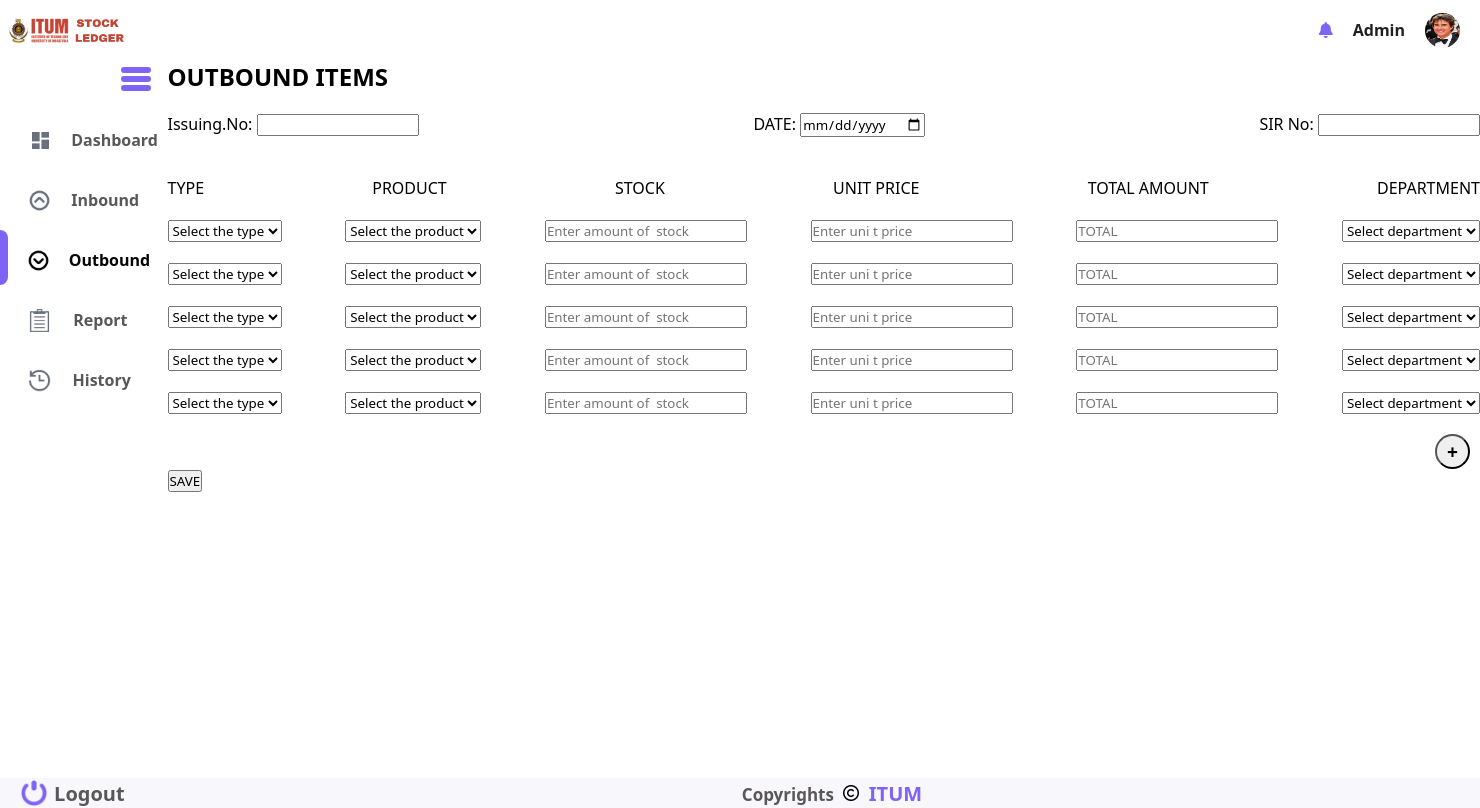
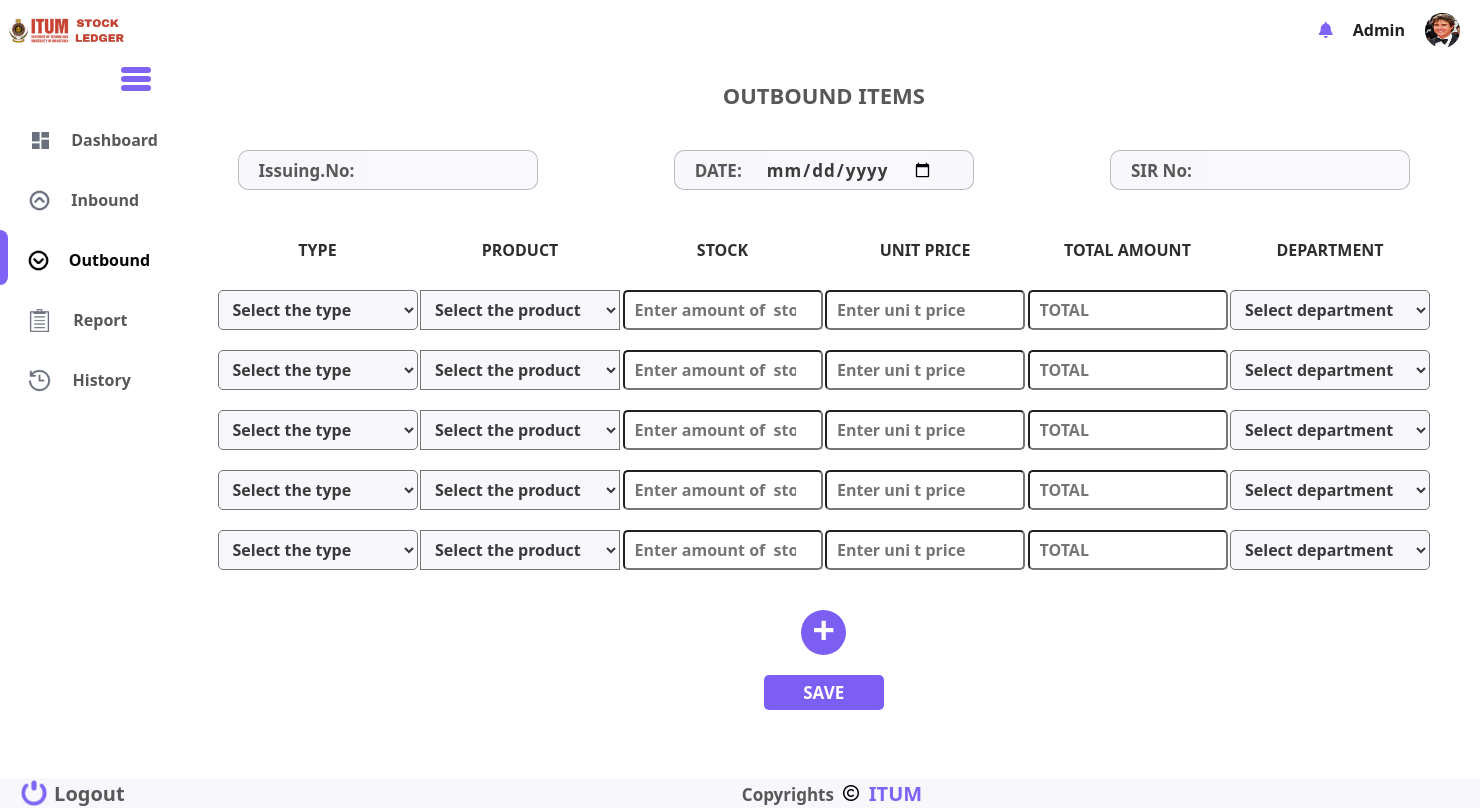
Before and after one commit to tharsikan1999/Stock-Ledger, a CodeIgniter app: page /Stock-Ledger/index.php/welcome/outboundView in a window 1480 px wide. Run offline with CodeIgniter, Linux system fonts and the light colour scheme; some libraries are stand-ins or nearby versions.

Commit message:
Customize outbound.php

```diff
--- a/application/views/manager/outbound.php
+++ b/application/views/manager/outbound.php
@@ -154,14 +154,18 @@
       <!--Page bar-->
 
       <div class="page-bar">
-            <h2 class="text-center">OUTBOUND ITEMS</h2>
+            <h2 id="outbound-heading" class="text-center">OUTBOUND ITEMS</h2>
             <form id="outbound_form" name="outbound_form">
               <div class="row col-md-12 col-lg-12 col-sm-12 pt-3">
                 <span class="col-md-4 col-lg-4 col-sm-4 text-center">Issuing.No:
-                  <input type="text" name="is_no" id="is_no" size="15" /></span>
-                <span class="col-md-4 col-lg-4 col-sm-4 text-center">DATE: <input type="date" name="date" id="date" /></span>
+                  <input type="text" name="is_no" id="is_no" size="15" />
+                </span>
+                <span class="col-md-4 col-lg-4 col-sm-4 text-center">DATE:
+                  <input type="date" name="date" id="date" />
+                </span>
                 <span class="col-md-4 col-lg-4 col-sm-4 text-center">SIR No:
-                  <input type="text" name="sir_no" id="sir_no" size="15" /></span>
+                  <input type="text" name="sir_no" id="sir_no" size="15" />
+                </span>
               </div>
 
               <div class="row col-md-12 py-2">
@@ -169,7 +173,7 @@
                 <span class="col-md-3 col-lg-3 col-sm-3"></span>
               </div>
               <!-- Label -->
-              <div class="row col-md-12 col-lg-12 col-sm-12">
+              <div class="row col-md-12 col-lg-12 col-sm-12" id="outbound-menu">
                 <span class="col-md-2 col-lg-2 col-sm-2 text-center">TYPE</span>
                 <span class="col-md-2 col-lg-2 col-sm-2 text-center">PRODUCT</span>
                 <span class="col-md-2 col-lg-2 col-sm-2 text-center">STOCK</span>
@@ -407,8 +411,8 @@
                   </span>
                 </div>
               </div>
-              <div id="add10" class="" style="text-align: right">
-                <input type="button" class="admin-avatar btn-ld text-white btn-outline-warning border-0" onclick="add10()" style="font-size: larger; font-weight: 900" value="+" />
+              <div id="add10" style="text-align: right">
+                <div id="circle-button-inbound" onclick="add10()"><p>+</p></div>
               </div>
 
               <div id="mid5" name="mid5" style="display: none">
@@ -638,8 +642,10 @@
                   </span>
                 </div>
               </div>
-              <div id="add15" class="" style="text-align: right; display: none">
-                <input type="button" class="admin-avatar btn-ld text-white btn-outline-warning border-0" onclick="add15()" style="font-size: larger; font-weight: 900" value="+" />
+              <div id="add15">
+                 <div id="add152">
+                 <div id="circle-button-inbound2" onclick="add15()"><p>+</p></div>
+                  </div>
               </div>
 
               <div id="last5" name="last5" style="display: none">
@@ -869,8 +875,8 @@
                   </span>
                 </div>
               </div>
-              <div class="text-center py-2">
-                <input type="submit" class="btn btn-md btn-ld btn-outline-warning text-white" value="SAVE" />
+              <div id="py-2" class="text-center py-2">
+                <input type="submit" id="save-button-inbound" class="btn btn-md btn-ld btn-outline-warning text-white" value="SAVE" />
               </div>
             </form>
       </div>
@@ -880,16 +886,12 @@
         <div class="user-dashboard">
                 <div class="user-profile">
                     <i class="fas fa-user fa-lg"></i>
-                    <a href="<?php echo base_url(); ?>index.php/Welcome/profileView">
                         <p>Profile</p>
-                    </a>
                 </div>
 
                 <div class="logout-user-profile">
                     <i class="fas fa-sign-out-alt fa-lg"></i>
-                    <a href="<?php echo base_url(); ?>index.php/Welcome/index">
                         <p>Log Out</p>
-                    </a>
                 </div>
 
             </div>
--- a/resources/frontend/Js/Histroy.Js
+++ b/resources/frontend/Js/Histroy.Js
@@ -15,14 +15,14 @@ const logOutUrl = document.querySelector(".logout-user-profile");
 
 
 logOutUrl.addEventListener("click",()=>{
-    window.location = "index.php";
+    window.location = "http://localhost/Stock-Ledger/index.php/";
 });
 
 
 const logOutUrlFooter = document.querySelector(".logout");
 
 logOutUrlFooter.addEventListener("click",()=>{
-    window.location = "index.php";
+    window.location = "http://localhost/Stock-Ledger/index.php/";
 });
 
 
--- a/resources/frontend/Js/Outbound.js
+++ b/resources/frontend/Js/Outbound.js
@@ -10,14 +10,16 @@ window.addEventListener("load", function () {
 
 const logOutUrl = document.querySelector(".logout-user-profile");
 
-logOutUrl.addEventListener("click", () => {
-  window.location = "index.php";
+
+logOutUrl.addEventListener("click",()=>{
+    window.location = "http://localhost/Stock-Ledger/index.php/";
 });
+
 
 const logOutUrlFooter = document.querySelector(".logout");
 
-logOutUrlFooter.addEventListener("click", () => {
-  window.location = "index.php";
+logOutUrlFooter.addEventListener("click",()=>{
+    window.location = "http://localhost/Stock-Ledger/index.php/";
 });
 
 /* Slider bar animations */
--- a/resources/frontend/Js/Report.js
+++ b/resources/frontend/Js/Report.js
@@ -15,14 +15,14 @@ const logOutUrl = document.querySelector(".logout-user-profile");
 
 
 logOutUrl.addEventListener("click",()=>{
-    window.location = "index.php";
+    window.location = "http://localhost/Stock-Ledger/index.php/";
 });
 
 
 const logOutUrlFooter = document.querySelector(".logout");
 
 logOutUrlFooter.addEventListener("click",()=>{
-    window.location = "index.php";
+    window.location = "http://localhost/Stock-Ledger/index.php/";
 });
 
 
--- a/resources/frontend/Outbound.css
+++ b/resources/frontend/Outbound.css
@@ -0,0 +1,316 @@
+.page-bar {
+    display: flex;
+    flex-direction: column;
+    align-items: center;
+}
+
+
+
+
+#outbound_form {
+
+
+    min-width: 100%;
+    padding: 0 50px;
+
+
+  }
+
+
+#outbound-heading {
+    font-size: 22px;
+    color: #595757;
+    margin: 20px 0;
+  }
+
+
+  .pt-3 {
+  }
+
+  .col-sm-4 {
+    height: 40px;
+    width: 300px;
+    display: flex;
+    justify-content: space-between;
+    align-items: center;
+    font-size: 17px;
+    font-weight: 600;
+    color: #595757;
+    background-color: #d4d0ec2e;
+    cursor: pointer;
+    border-radius: 10px;
+    overflow: hidden;
+    margin: 0 20px;
+    padding: 0 0 0 20px;
+    border: 1px solid #59575762;
+  }
+  #is_no, #date, #sir_no {
+    border: none;
+    background-color:#ffffff2e;
+    outline: none;
+    letter-spacing: 1px;
+    height: 40px;
+    margin: 0 0 0 10px;
+    font-weight: 600;
+    font-size: 17px;
+    cursor: pointer;
+    color: #3a3a3a;
+  }
+
+
+  #date {
+    border: none;
+    background-color:#ffffff2e;
+    outline: none;
+    letter-spacing: 1px;
+    height: 40px;
+    margin: 0 0 0 10px;
+    font-weight: 600;
+    font-size: 17px;
+    cursor: pointer;
+    color: #3a3a3a;
+    margin: 0 40px 0 0;
+
+
+}
+
+.col-sm-4:hover {
+    border: 2.5px solid  #7c5ef2;
+    cursor: pointer;
+}
+
+
+#outbound-menu {
+  display: flex;
+  font-size: 16px;
+  font-weight: 600;
+  color: #2f2e2e;
+  height: 40px;
+}
+
+
+#outbound-menu span:nth-child(1), #outbound-menu span:nth-child(2), #outbound-menu span:nth-child(3), #outbound-menu span:nth-child(4), #outbound-menu span:nth-child(5), #outbound-menu span:nth-child(6)
+{
+
+  height: 40px ;
+  width: 200px;
+  display: flex;
+  justify-content: center;
+  align-items: center;
+}
+
+
+.col-sm-12 {
+  height: 40px;
+}
+
+#type,#type2,#type3,#type4,#type5,#type6,#type7,#type8,#type9,#type10,#type11,#type12,#type13,#type14,#type15 {
+  height: 40px;
+  width: 200px;
+  font-size: 16px;
+  font-weight: 600;
+  color: #3b3a3a;
+  padding: 0 10px;
+  outline: none;
+  border-radius: 5px;
+
+}
+
+select {
+  background-color: #d4d0ec2e;
+  color: #595757;
+
+}
+
+option {
+  background: #fff;
+  color: #7c5ef2;
+}
+
+
+#product,#product2,#product3,#product4,#product5,#product6,#product7,#product8,#product9,#product10,#product11,#product12,#product13,#product14,#product15{
+
+
+  height: 40px;
+  width: 200px;
+  font-size: 16px;
+  font-weight: 600;
+  color: #3b3a3a;
+  padding: 0 10px;
+}
+#stock,#stock2,#stock3,#stock4,#stock5,#stock6,#stock7,#stock8,#stock9,#stock10,#stock11,#stock12,#stock13,#stock14,#stock15{
+  height: 40px;
+  width: 200px;
+  font-size: 16px;
+  font-weight: 600;
+  color: #3b3a3a;
+  padding: 0 10px;
+  outline: none;
+  border-radius: 5px;
+}
+#stock:hover,#stock2:hover,#stock3:hover,#stock4:hover,#stock5:hover,#stock6:hover,#stock7:hover,#stock8:hover,#stock9:hover,#stock10:hover,#stock11:hover,#stock12:hover,#stock13:hover,#stock14:hover,#stock15:hover {
+
+  border: 3px solid #7c5ef2 ;
+  cursor: pointer;
+
+}
+
+#unit,#unit2,#unit3,#unit4,#unit5,#unit6,#unit7,#unit8,#unit9,#unit10,#unit11,#unit12,#unit13,#unit14,#unit15{
+  height: 40px;
+  width: 200px;
+  font-size: 16px;
+  font-weight: 600;
+  color: #3b3a3a;
+  padding: 0 10px;
+  outline: none;
+  border-radius: 5px;
+
+}
+
+#unit:hover,#unit2:hover,#unit3:hover,#unit4:hover,#unit5:hover,#unit6:hover,#unit7:hover,#unit8:hover,#unit9:hover,#unit10:hover,#unit11:hover,#unit12:hover,#unit13:hover,#unit14:hover,#unit15:hover {
+  border: 3px solid #7c5ef2 ;
+  cursor: pointer;
+}
+
+
+#tstock,#tstock2,#tstock3,#tstock4,#tstock5,#tstock6,#tstock7,#tstock8,#tstock9,#tstock10,#tstock11,#tstock12,#tstock13,#tstock14,#tstock15 {
+  height: 40px;
+  width: 200px;
+  font-size: 16px;
+  font-weight: 600;
+  color: #3b3a3a;
+  padding: 0 10px;
+  outline: none;
+  border-radius: 5px;
+}
+
+#tstock:hover,#tstock2:hover,#tstock3:hover,#tstock4:hover,#tstock5:hover,#tstock6:hover,#tstock7:hover,#tstock8:hover,#tstock9:hover,#tstock10:hover,#tstock11:hover,#tstock12:hover,#tstock13:hover,#tstock14:hover,#tstock15:hover {
+  border: 3px solid #7c5ef2 ;
+  cursor: pointer;
+}
+
+#depart,#depart2,#depart3,#depart4,#depart5,#depart6,#depart7,#depart8,#depart9,#depart10,#depart11,#depart12,#depart13,#depart14,#depart15 {
+  height: 40px;
+  width: 200px;
+  font-size: 16px;
+  font-weight: 600;
+  color: #3b3a3a;
+  padding: 0 10px;
+  outline: none;
+  border-radius: 5px;
+
+}
+
+
+#py-2 {
+  display: flex;
+  justify-content: center;
+  align-items: center;
+}
+
+#save-button-inbound {
+  height: 35px;
+  width: 120px;
+  font-size: 17px;
+  font-weight: 600;
+  color: #fff;
+  border-radius: 5px;
+  border: none;
+  background-color: #6a48f1df;
+  cursor: pointer;
+  display: flex;
+  justify-content: center;
+  align-items: center;
+  margin: 0 20px;
+
+
+}
+
+#save-button-inbound:hover {
+  color: #7f63f4;
+  background: #ffffff;
+  border: 2px solid #7f63f4;
+  transition: 0.5s;
+}
+
+#add10 {
+  display: flex;
+  justify-content: center;
+  align-items: center;
+  padding: 20px 0;
+  position: relative;
+
+}
+
+#add15 {
+  display: flex;
+  justify-content: center;
+  align-items: center;
+  padding: 20px 0;
+  position: relative;
+  height: 80px;
+  min-width: 100%;
+  display: none;
+
+}
+
+#add152 {
+  min-width: 100%;
+  transform: translate(48.5%,0);
+}
+
+
+#circle-button-inbound {
+  height: 45px;
+  width: 45px;
+  border-radius: 50%;
+  background-color: #7c5ef2;
+  color: #fff;
+  font-size: 40px;
+  font-weight: 600;
+  display: flex;
+  justify-content: center;
+  align-items: center;
+  cursor: pointer;
+
+}
+
+#circle-button-inbound2 {
+  height: 45px;
+  width: 45px;
+  border-radius: 50%;
+  background-color: #7c5ef2;
+  color: #fff;
+  font-size: 40px;
+  font-weight: 600;
+  display: flex;
+  justify-content: center;
+  align-items: center;
+  cursor: pointer;
+
+
+}
+
+
+
+#circle-button-inbound p {
+  margin: 0 0 8px 0;
+}
+
+#circle-button-inbound2 p {
+  margin: 0 0 8px 0;
+}
+
+#circle-button-inbound:hover {
+  color: #7f63f4;
+  background: #ffffff;
+  border: 2px solid #7f63f4;
+  transition: 0.5s;
+}
+
+#circle-button-inbound2:hover {
+  color: #7f63f4;
+  background: #ffffff;
+  border: 2px solid #7f63f4;
+  transition: 0.5s;
+}
```
Also changed, not shown: resources/frontend/Inbound.css (+8 -1 lines), resources/frontend/Js/Inbound.Js (+6 -4 lines).
